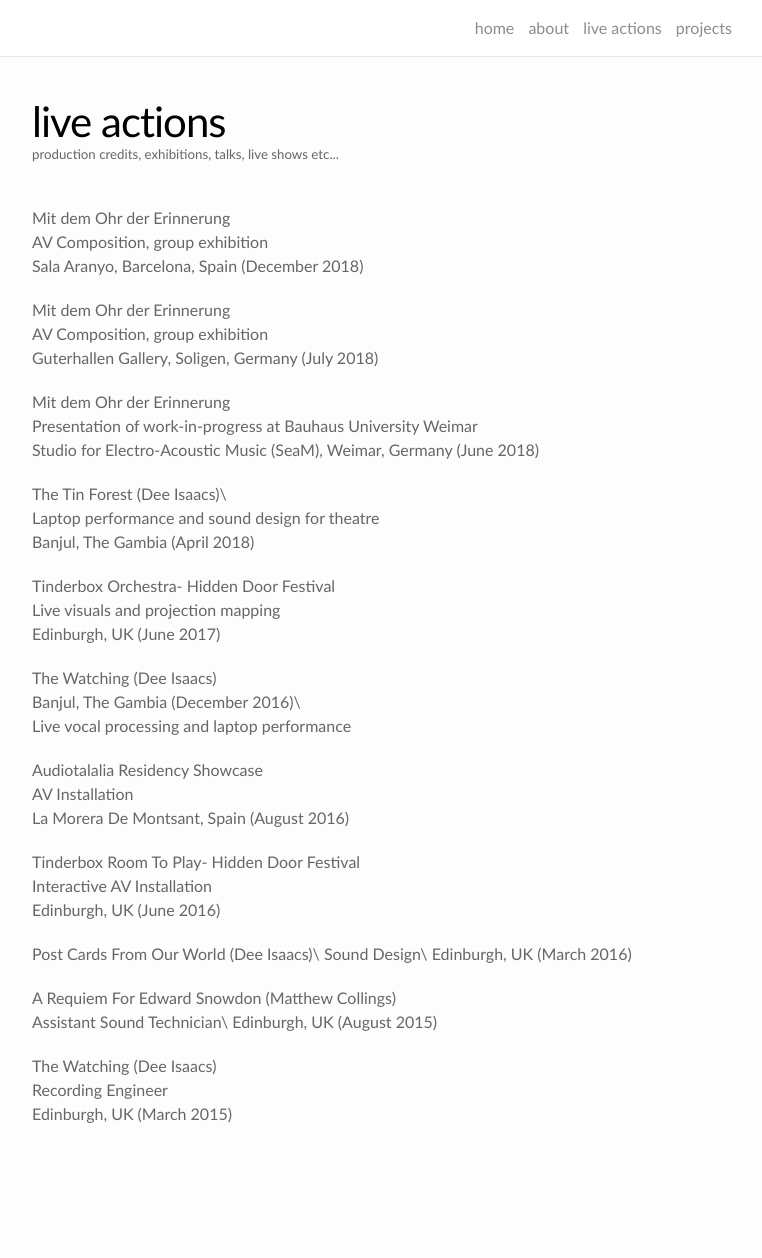
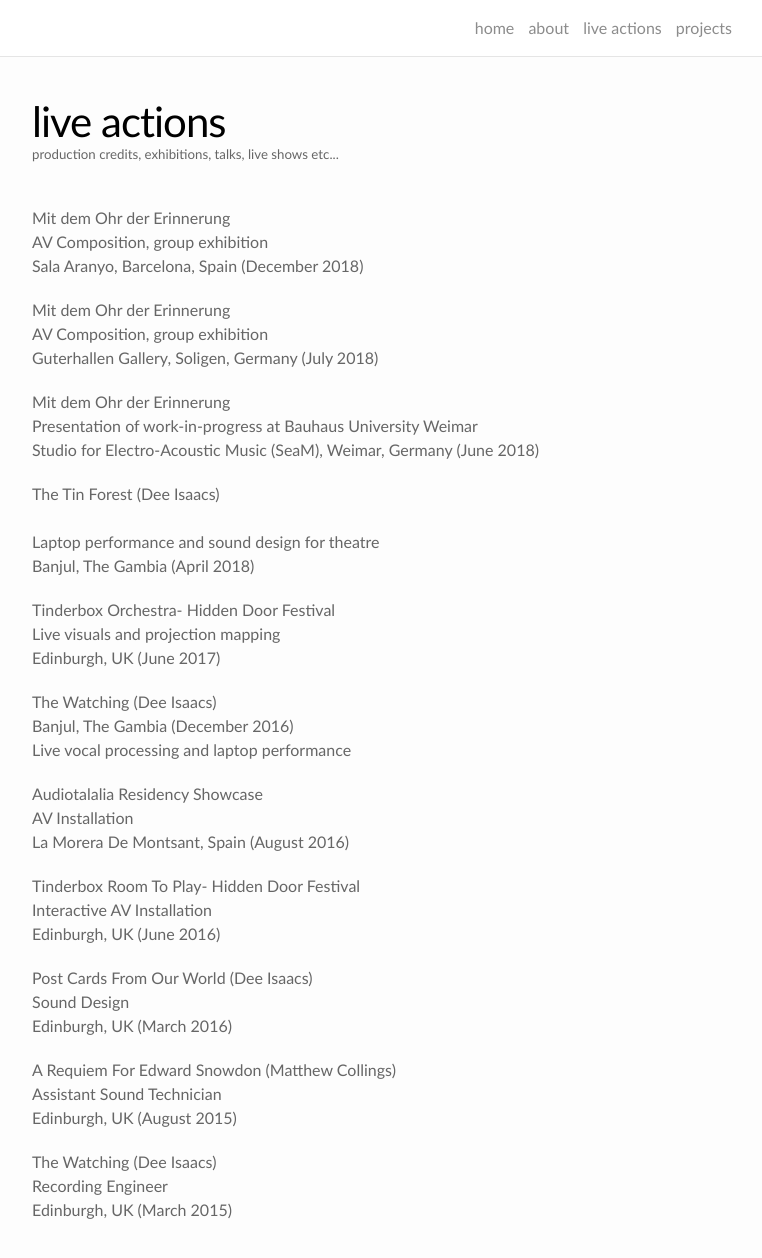
Before and after one commit to martindisley/martindisley.github.io, a Jekyll site: the page built from poetry.md, in a window 1280 px wide and 1342 px high. Shown: the top 1258 px of the window, without its empty margins (258-1020 px from the left). Built offline with Jekyll 4.4.1, drawn with Linux system fonts in a browser that asks for light colours; nearby versions of some CDN libraries.

Commit message:
line break br for all

```diff
--- a/poetry.md
+++ b/poetry.md
@@ -6,45 +6,45 @@
 ---
 
 Mit dem Ohr der Erinnerung<br/>
-AV Composition, group exhibition\
+AV Composition, group exhibition<br/>
 Sala Aranyo, Barcelona, Spain (December 2018)
 
-Mit dem Ohr der Erinnerung\
-AV Composition, group exhibition\
+Mit dem Ohr der Erinnerung<br/>
+AV Composition, group exhibition<br/>
 Guterhallen Gallery, Soligen, Germany (July 2018)
 
-Mit dem Ohr der Erinnerung\
-Presentation of work-in-progress at Bauhaus University Weimar\
+Mit dem Ohr der Erinnerung<br/>
+Presentation of work-in-progress at Bauhaus University Weimar<br/>
 Studio for Electro-Acoustic Music (SeaM), Weimar, Germany (June 2018)
 
-The Tin Forest (Dee Isaacs)\
-Laptop performance and sound design for theatre\
+The Tin Forest (Dee Isaacs)<br/>
+Laptop performance and sound design for theatre<br/>
 Banjul, The Gambia (April 2018)
 
-Tinderbox Orchestra- Hidden Door Festival\
-Live visuals and projection mapping\
+Tinderbox Orchestra- Hidden Door Festival<br/>
+Live visuals and projection mapping<br/>
 Edinburgh, UK (June 2017)
 
-The Watching (Dee Isaacs)\
-Banjul, The Gambia (December 2016)\
+The Watching (Dee Isaacs)<br/>
+Banjul, The Gambia (December 2016)<br/>
 Live vocal processing and laptop performance
 
-Audiotalalia Residency Showcase\
-AV Installation\
+Audiotalalia Residency Showcase<br/>
+AV Installation<br/>
 La Morera De Montsant, Spain (August 2016)
 
-Tinderbox Room To Play- Hidden Door Festival\
-Interactive AV Installation\
+Tinderbox Room To Play- Hidden Door Festival<br/>
+Interactive AV Installation<br/>
 Edinburgh, UK (June 2016)
 
-Post Cards From Our World (Dee Isaacs)\
-Sound Design\
+Post Cards From Our World (Dee Isaacs)<br/>
+Sound Design<br/>
 Edinburgh, UK (March 2016)
 
-A Requiem For Edward Snowdon (Matthew Collings)\
-Assistant Sound Technician\
+A Requiem For Edward Snowdon (Matthew Collings)<br/>
+Assistant Sound Technician<br/>
 Edinburgh, UK (August 2015)
 
-The Watching (Dee Isaacs)\
-Recording Engineer\
+The Watching (Dee Isaacs)<br/>
+Recording Engineer<br/>
 Edinburgh, UK (March 2015)
```
